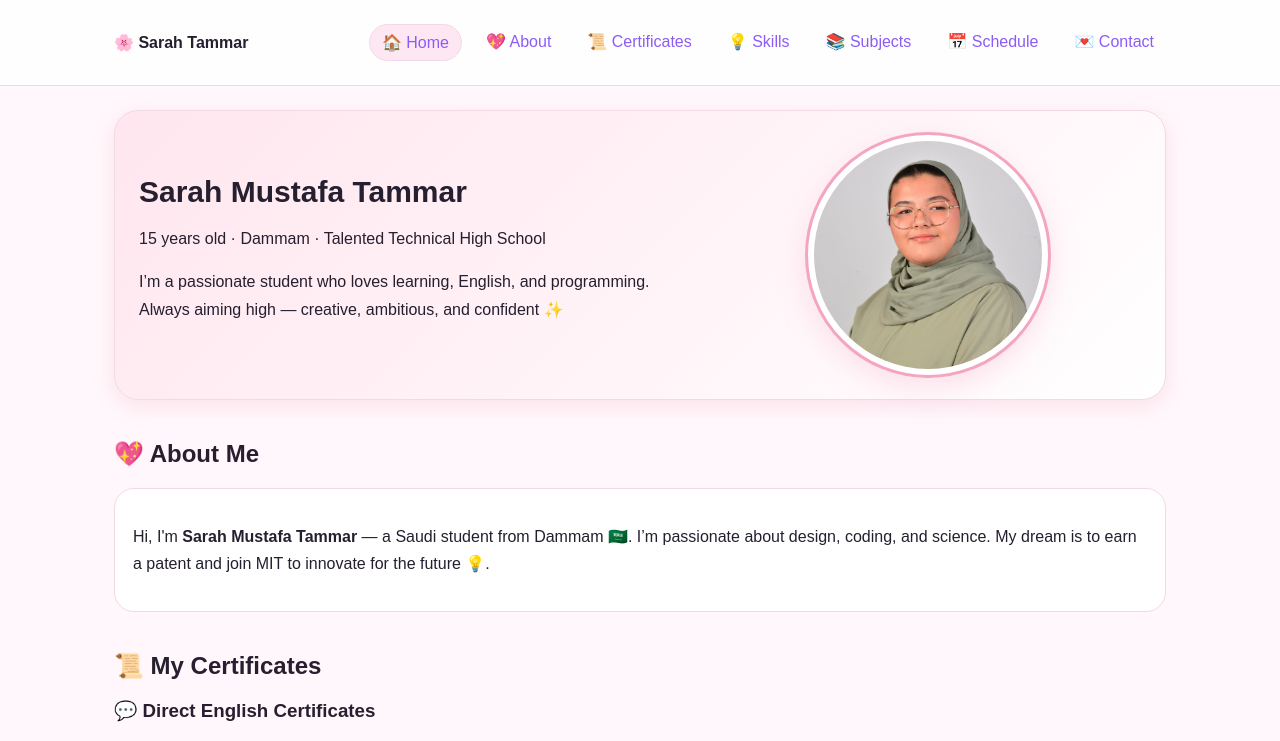
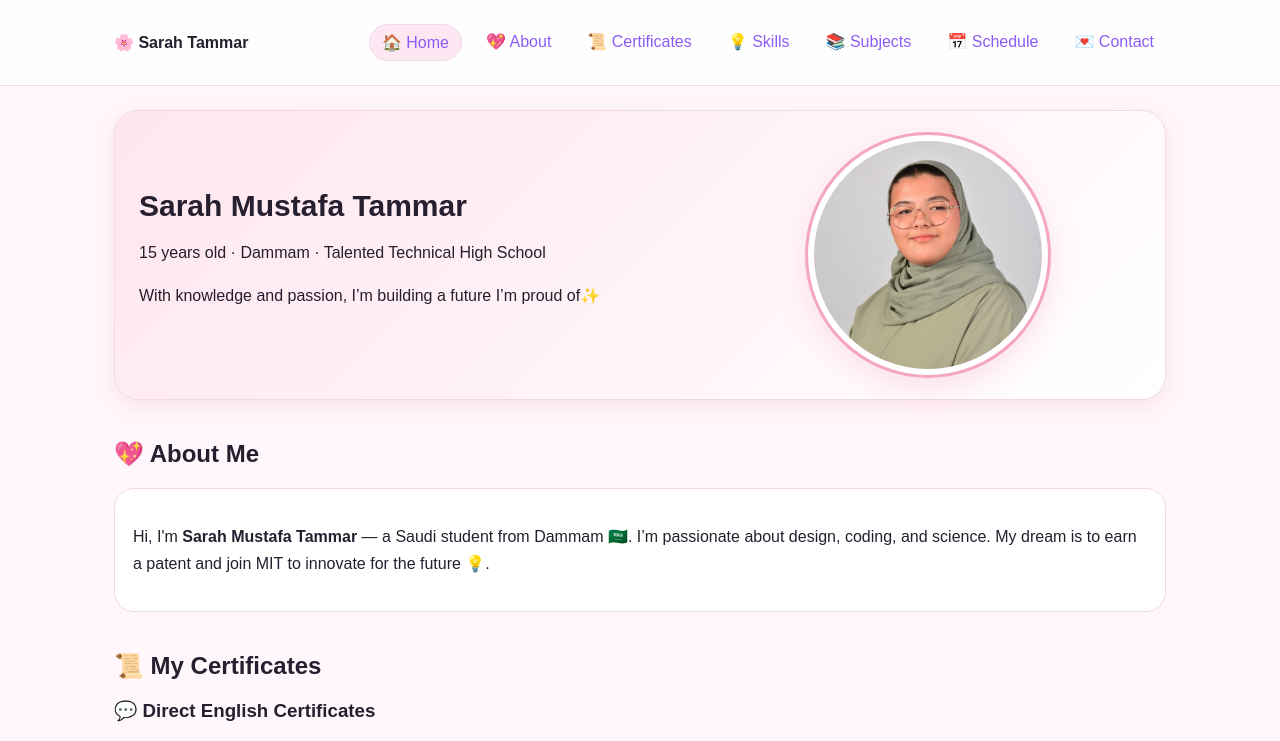
Before and after one commit to sarahmustafatammar-glitch/SARAH-TAMMAR, a plain HTML site: page index.html in a window 1280 px wide. Shown: the top 741 px of the page. Drawn offline with Linux system fonts and the light colour scheme.

Commit message:
Update index.html

```diff
--- a/index.html
+++ b/index.html
@@ -98,8 +98,7 @@
   <div>
     <h1>Sarah Mustafa Tammar</h1>
     <p>15 years old · Dammam · Talented Technical High School</p>
-    <p>I’m a passionate student who loves learning, English, and programming.
-    Always aiming high — creative, ambitious, and confident ✨</p>
+    <p>With knowledge and passion, I’m building a future I’m proud of✨</p>
   </div>
   <img class="pfp" src="images/sarah1.jpg" alt="Sarah Tammar photo">
 </section>
```
